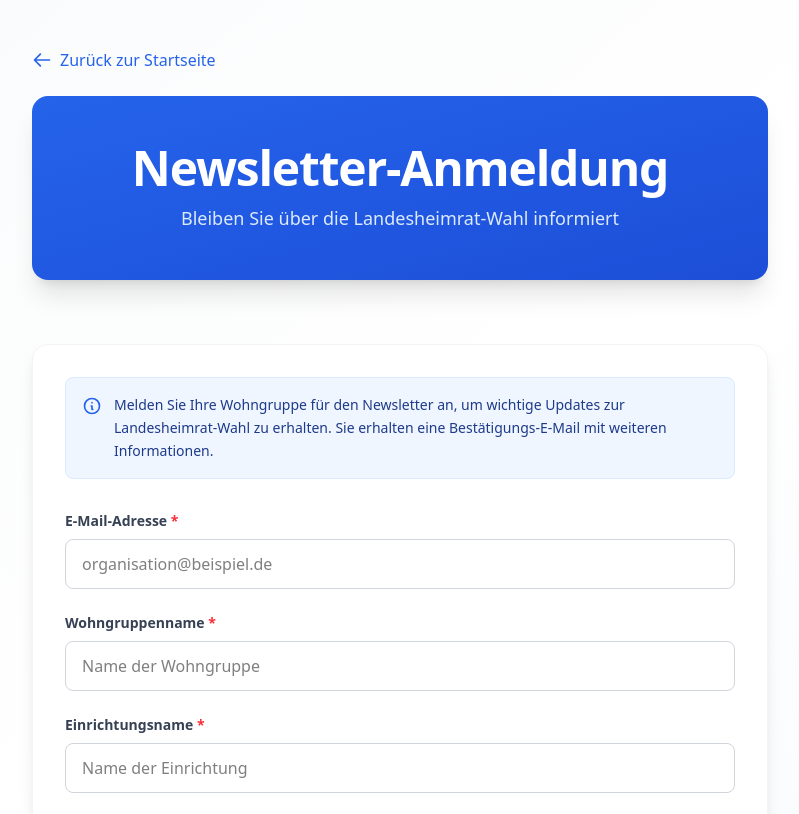
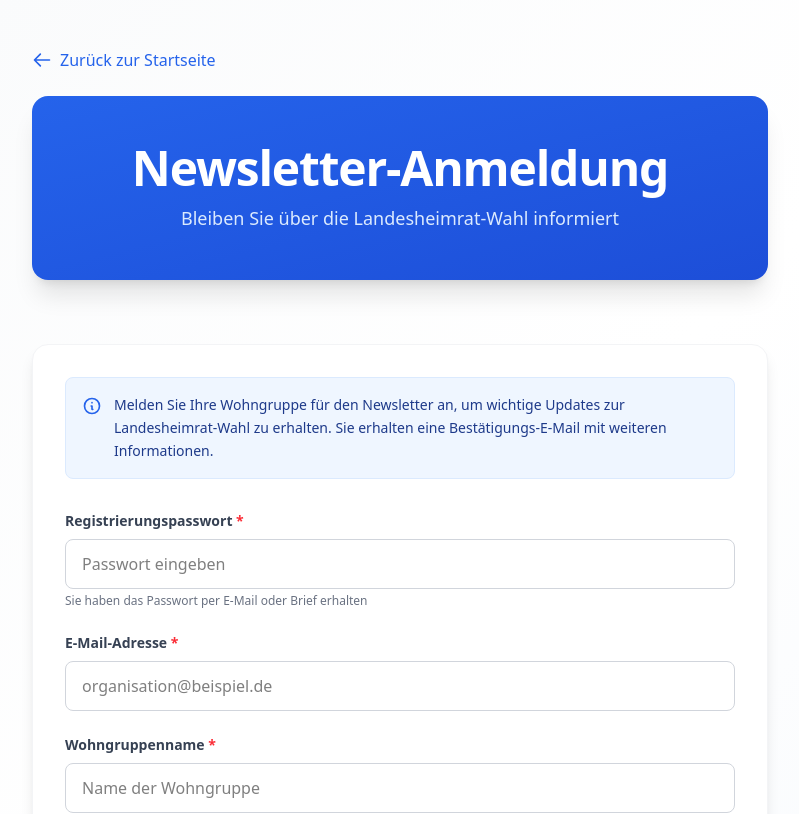
Before and after one commit to Johannes-Klopp/PoliticalXChange, a React (Vite) app in the folder frontend/: page /newsletter in a window 1280 px wide. Shown: the top 814 px of the page, without its empty margins (240-1039 px from the left). Built offline with nearby package versions, Linux system fonts and the light colour scheme; no server answers.

Commit message:
feat: Add password protection to newsletter registration

```diff
--- a/frontend/src/pages/NewsletterSubscription.jsx
+++ b/frontend/src/pages/NewsletterSubscription.jsx
@@ -7,7 +7,8 @@ export default function NewsletterSubscription() {
     email: '',
     groupName: '',
     facilityName: '',
-    region: ''
+    region: '',
+    password: ''
   });
   const [loading, setLoading] = useState(false);
   const [success, setSuccess] = useState(false);
@@ -26,7 +27,8 @@ export default function NewsletterSubscription() {
         email: '',
         groupName: '',
         facilityName: '',
-        region: ''
+        region: '',
+        password: ''
       });
     } catch (err) {
       setError(err.response?.data?.error || 'Fehler beim Anmelden. Bitte versuchen Sie es erneut.');
@@ -111,6 +113,26 @@ export default function NewsletterSubscription() {
 
           {/* Form */}
           <form onSubmit={handleSubmit} className="space-y-6">
+            {/* Password */}
+            <div>
+              <label htmlFor="password" className="block text-sm font-semibold text-gray-700 mb-2">
+                Registrierungspasswort <span className="text-red-500">*</span>
+              </label>
+              <input
+                type="password"
+                id="password"
+                name="password"
+                value={formData.password}
+                onChange={handleChange}
+                required
+                className="w-full px-4 py-3 border border-gray-300 rounded-lg focus:ring-2 focus:ring-primary-500 focus:border-primary-500 transition-colors"
+                placeholder="Passwort eingeben"
+              />
+              <p className="mt-1 text-xs text-gray-500">
+                Sie haben das Passwort per E-Mail oder Brief erhalten
+              </p>
+            </div>
+
             {/* Email */}
             <div>
               <label htmlFor="email" className="block text-sm font-semibold text-gray-700 mb-2">
```
Also changed, not shown: 1 other file (tests, documents, lock files or other folders).
